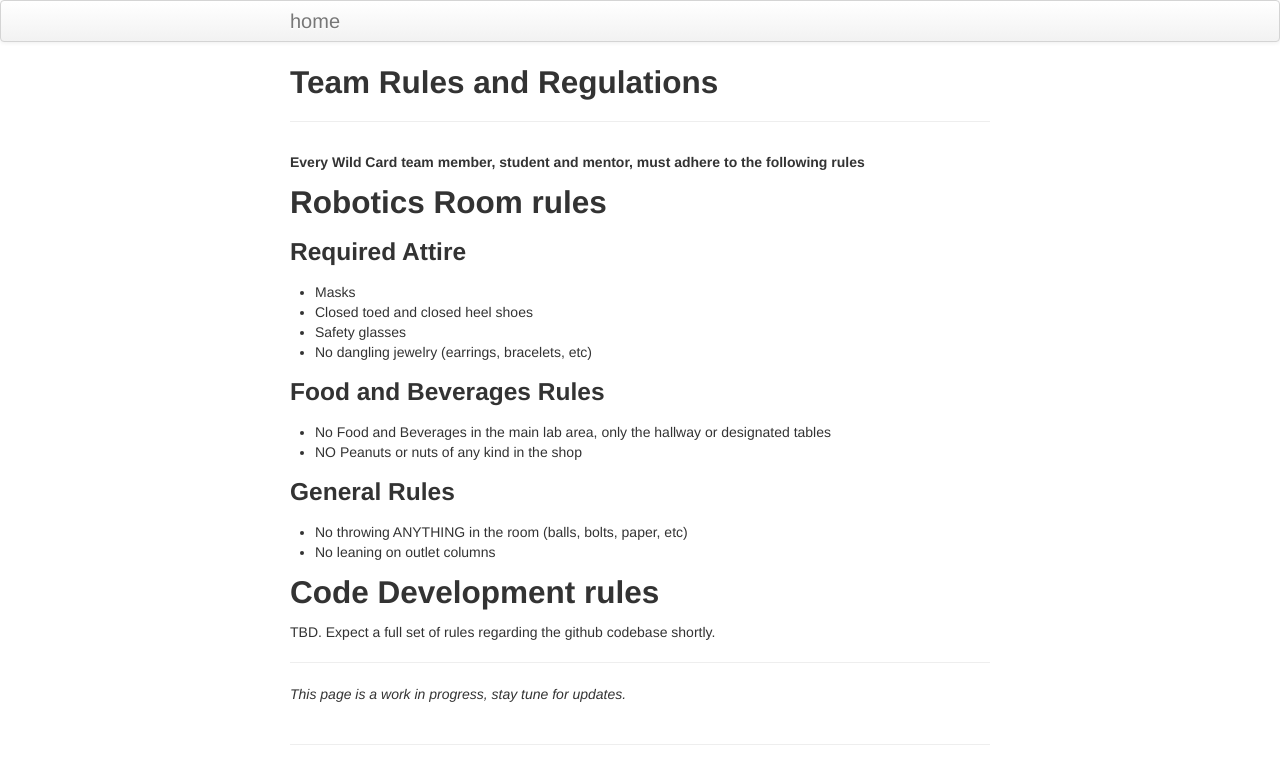
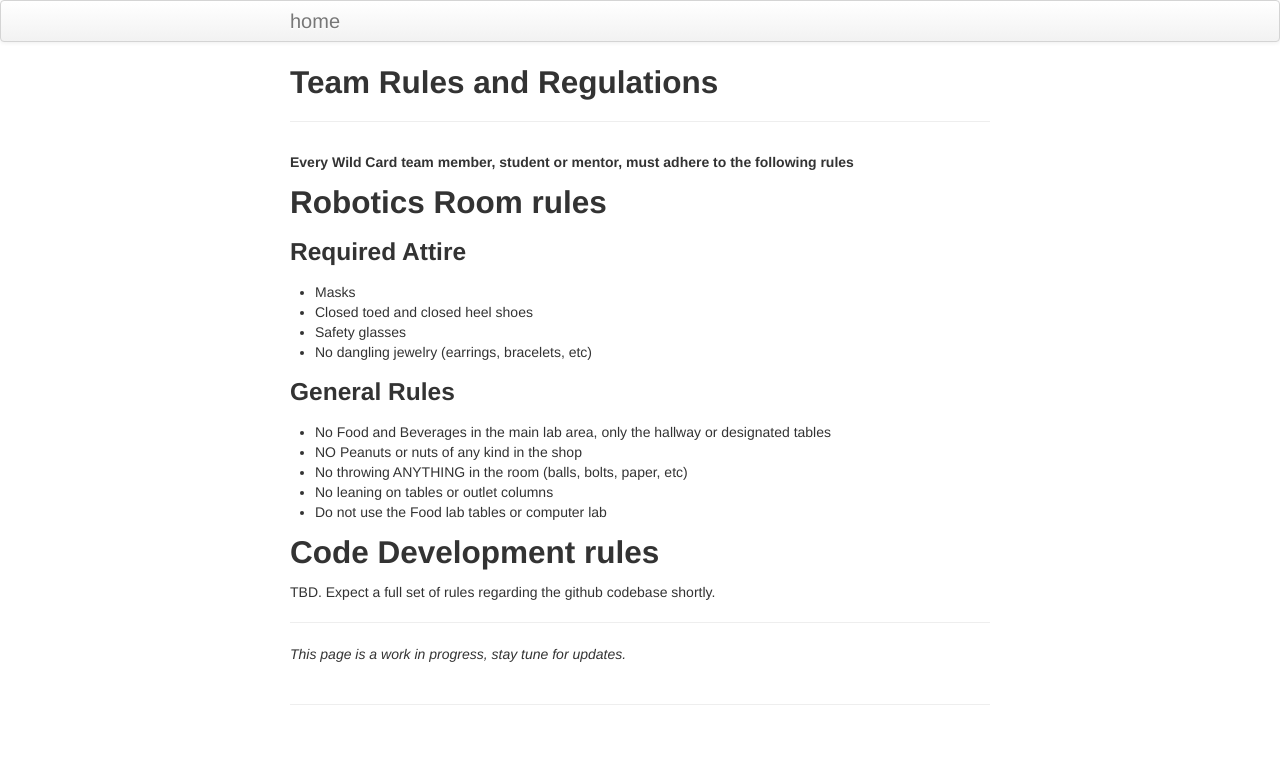
Before and after one commit to CalSch/FRC3407.github.io, a Jekyll site: the page built from pages/rules.md, in a window 1280 px wide. Shown: the top 784 px of the page. Built offline with Jekyll 4.4.1, drawn with Linux system fonts in a browser that asks for light colours.

Commit message:
AddMoreLinks

```diff
--- a/pages/rules.md
+++ b/pages/rules.md
@@ -4,7 +4,7 @@ title: Team Rules and Regulations
 description: Rules and regulations for the team and mentors
 ---
 
-**Every Wild Card team member, student and mentor, must adhere to the following rules**
+**Every Wild Card team member, student or mentor, must adhere to the following rules**
 
 ## Robotics Room rules
 ### Required Attire
@@ -13,13 +13,12 @@ description: Rules and regulations for the team and mentors
 - Safety glasses
 - No dangling jewelry (earrings, bracelets, etc)
 
-### Food and Beverages Rules
+### General Rules
 - No Food and Beverages in the main lab area, only the hallway or designated tables
 - NO Peanuts or nuts of any kind in the shop
-
-### General Rules
 - No throwing ANYTHING in the room (balls, bolts, paper, etc)
-- No leaning on outlet columns
+- No leaning on tables or outlet columns
+- Do not use the Food lab tables or computer lab
 
 ## Code Development rules
 TBD.  Expect a full set of rules regarding the github codebase shortly.
```
Also changed, not shown: pages/firstoverview.md (+6 -0 lines), pages/studentresources.md (+2 -1 lines).
